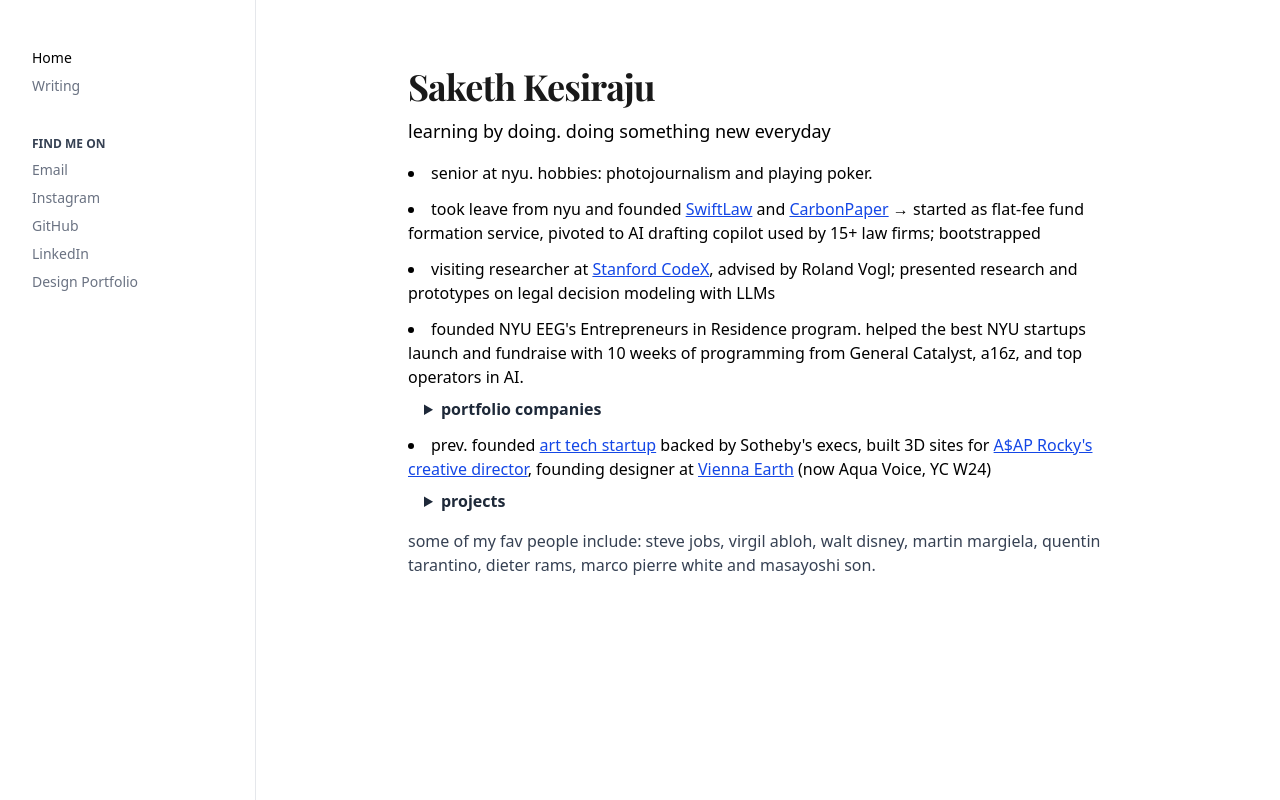
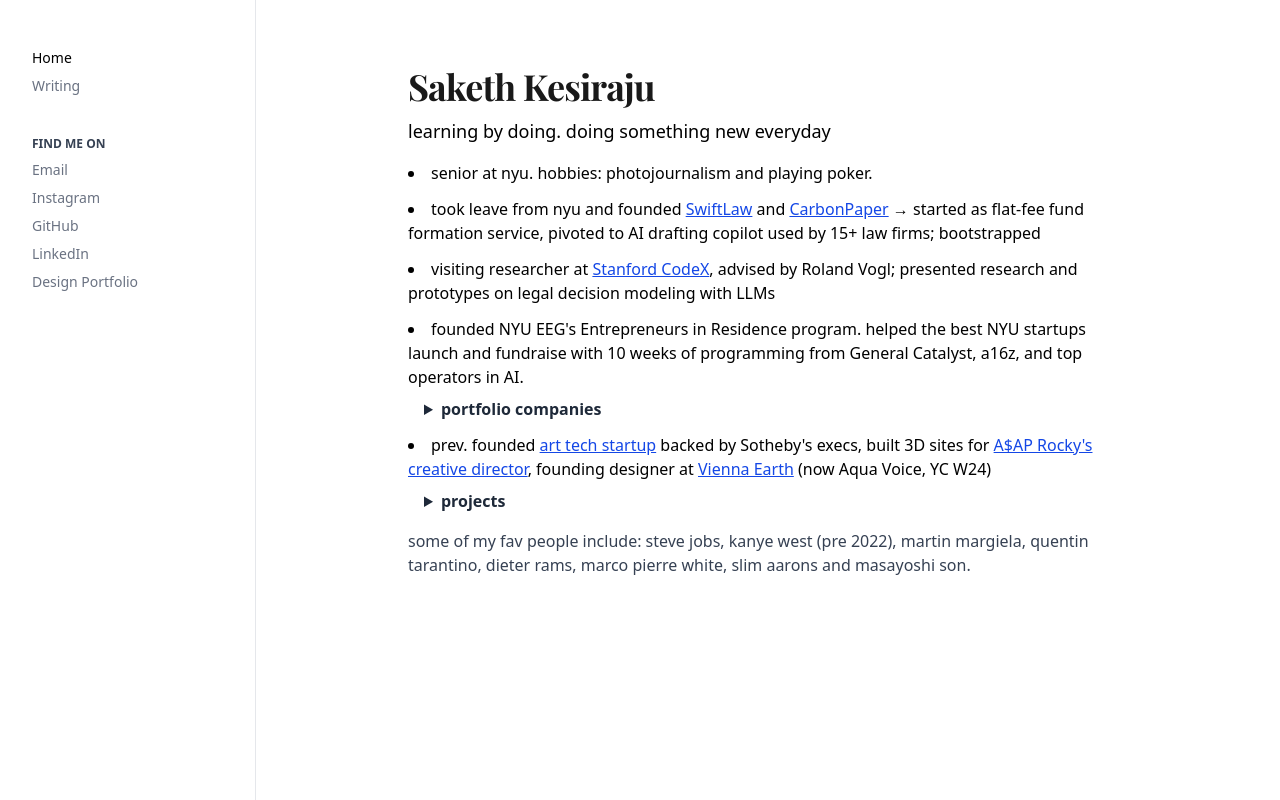
Before and after one commit to sakethkesiraju26/personal_website_clean, a Next.js app: page / in a window 1280 px wide. Built offline with nearby package versions, Linux system fonts and the light colour scheme; a web font is replaced by a local one.

Commit message:
Update fav people list: replace virgil abloh with kanye west (pre 2022), remove walt disney, add slim aarons

```diff
--- a/src/app/page.tsx
+++ b/src/app/page.tsx
@@ -72,7 +72,7 @@
           </ul>
         </details>
         <div className="mt-4 text-base text-gray-700">
-          some of my fav people include: steve jobs, virgil abloh, walt disney, martin margiela, quentin tarantino, dieter rams, marco pierre white and masayoshi son.
+          some of my fav people include: steve jobs, kanye west (pre 2022), martin margiela, quentin tarantino, dieter rams, marco pierre white, slim aarons and masayoshi son.
         </div>
       </main>
     </div>
```
